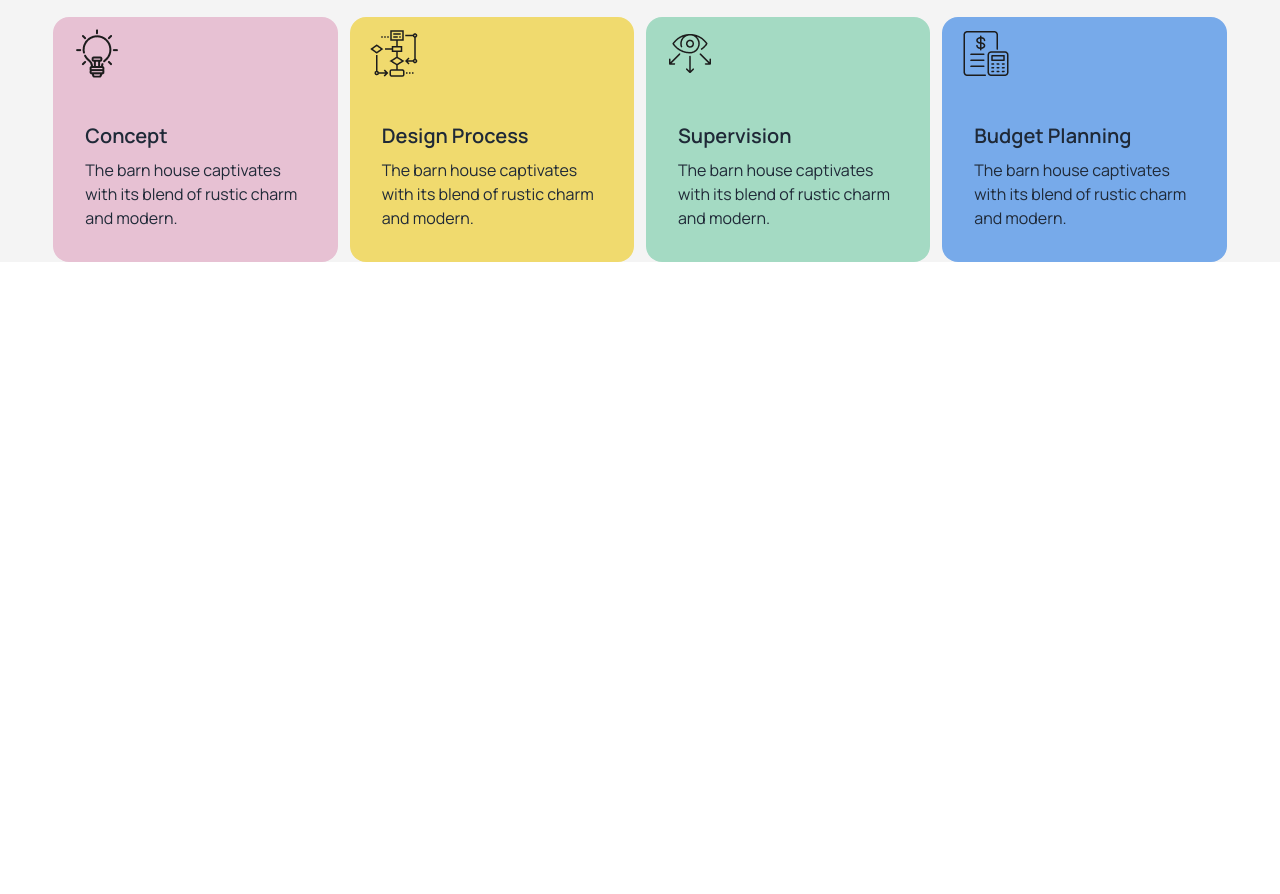
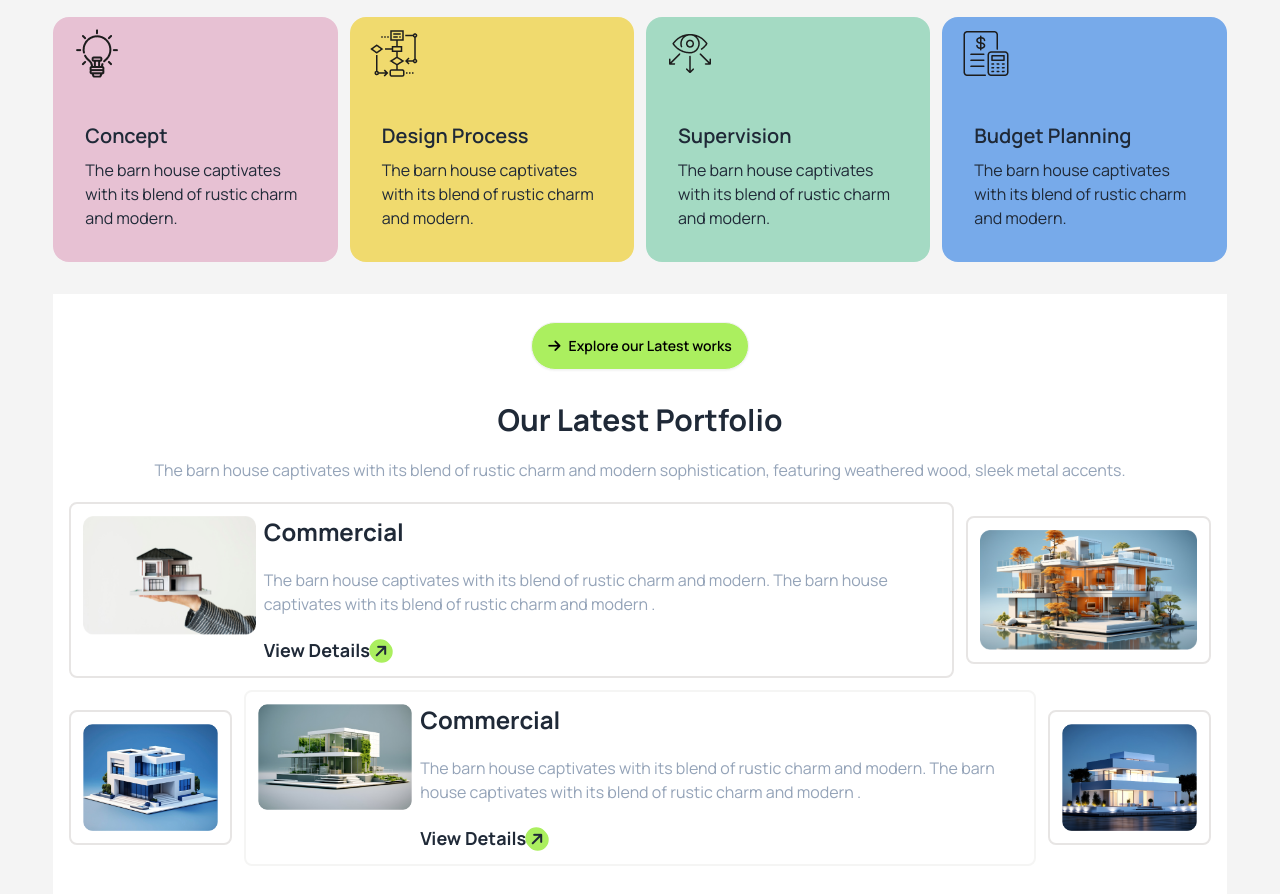
Before and after one commit to khalid199701/programming-hero-assignment3, a plain HTML site: page index.html in a window 1280 px wide. Shown: the part 1661-2555 px from the top of the page. Before the commit the page ends 1955 px from the top, so only its background shows below. Drawn offline with nearby package versions, Linux system fonts and the light colour scheme.

Commit message:
portfolio section done

```diff
--- a/index.html
+++ b/index.html
@@ -180,6 +180,49 @@
           </div>
         </div>
       </section>
+      <!-- portfolio section -->
+       <section class="portfolio w-11/12 mx-auto lg:bg-white px-4 py-4">
+        <div class="text-center">
+          <div class="">
+            <button class="btn bg-house-primary text-black rounded-full my-3"><span><i class="fa-solid fa-arrow-right"></i></span>Explore our Latest works</button>
+          </div>
+          <h2 class="text-3xl font-bold my-5">Our Latest Portfolio</h2>
+          <p class="text-slate-400 my-5">The barn house captivates with its blend of rustic charm and modern sophistication, featuring weathered wood, sleek metal accents.</p>
+        </div>
+        <div class="portfolio-card-container flex flex-col lg:flex-row gap-3 items-center">
+          <div class="port-card bg-white px-3 py-3 border-2 border-stone-200 rounded-lg flex flex-col lg:flex-row gap-2">
+            <div class="img-container">
+              <img src="assets/img1.png" class="rounded-lg" alt="">
+            </div>
+            <div class="port-content">
+              <h3 class="text-2xl font-bold">Commercial</h3>
+              <p class="text-slate-400 my-5">The barn house captivates with its blend of rustic charm and modern. The barn house captivates with its blend of rustic charm and modern .</p>
+              <button class="text-lg font-bold">View Details </button><span><i class="fa-solid fa-arrow-right bg-house-primary rounded-full px-1 py-1 -rotate-45"></i></span>
+            </div>
+          </div>
+          <div class="port-card bg-white px-3 py-3 border-2 border-stone-200 rounded-lg">
+            <img src="assets/img2.png" alt="">
+          </div>
+        </div>
+        <div class="portfolio-card-container flex flex-col lg:flex-row gap-3 my-3 items-center">
+          <div class="port-card bg-white px-3 py-3 border-2 border-stone-200 rounded-lg">
+            <img src="assets/img3.png" alt="">
+          </div>
+          <div class="port-card px-3 py-3 bg-white border-2 border-stone-100 rounded-lg flex flex-col lg:flex-row gap-2">
+            <div class="img-container">
+              <img src="assets/img4.png" class="rounded-lg" alt="">
+            </div>
+            <div class="port-content">
+              <h3 class="text-2xl font-bold">Commercial</h3>
+              <p class="text-slate-400 my-5">The barn house captivates with its blend of rustic charm and modern. The barn house captivates with its blend of rustic charm and modern .</p>
+              <button class="text-lg font-bold">View Details </button><span><i class="fa-solid fa-arrow-right bg-house-primary rounded-full px-1 py-1 -rotate-45"></i></span>
+            </div>
+          </div>
+          <div class="port-card bg-white px-3 py-3 border-2 border-stone-200 rounded-lg">
+            <img src="assets/img5.png" alt="">
+          </div>
+        </div>
+       </section>
     </main>
     <footer></footer>
 </body>
```
